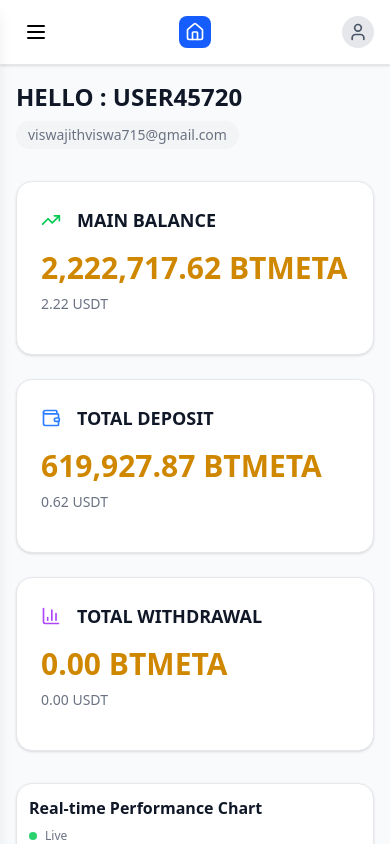
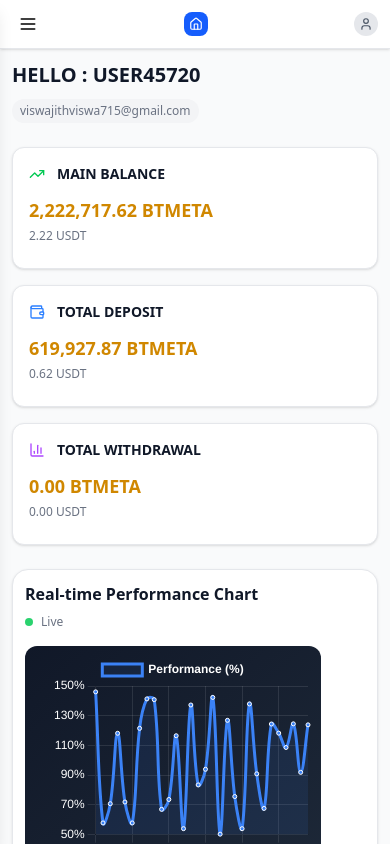
Before and after one commit to Viswajith2003/stockweb, a React (Vite) app: page / in a window 390 px wide. Shown: the top 844 px of the page. Built offline with nearby package versions, Linux system fonts and the light colour scheme.

Commit message:
make responsive and almost done

```diff
--- a/src/Frontend/Pages/Home.jsx
+++ b/src/Frontend/Pages/Home.jsx
@@ -1,7 +1,7 @@
 import React, { useState, useEffect } from "react";
 import { Menu, Home, User, TrendingUp, Wallet, BarChart3 } from "lucide-react";
-import Sidebar from "../../components/sidebar.jsx"; // Import the Sidebar component
-import PerformanceChart from "../../components/PerformanceChart.jsx"; // Import the PerformanceChart component
+import Sidebar from "../../components/sidebar.jsx";
+import PerformanceChart from "../../components/PerformanceChart.jsx";
 
 const HomeUI = () => {
   const [isMenuOpen, setIsMenuOpen] = useState(false);
@@ -69,27 +69,27 @@ const HomeUI = () => {
   return (
     <div className="min-h-screen bg-gray-50 flex flex-col">
       {/* Header */}
-      <header className="bg-white shadow-sm border-b border-gray-200 px-4 py-3 md:px-6">
+      <header className="bg-white shadow-sm border-b border-gray-200 px-3 py-2 sm:px-4 sm:py-3 md:px-6">
         <div className="flex items-center justify-between">
           <button
             onClick={toggleMenu}
-            className="p-2 hover:bg-gray-100 rounded-lg transition-colors md:hidden"
+            className="p-1.5 sm:p-2 hover:bg-gray-100 rounded-lg transition-colors md:hidden"
           >
-            <Menu className="w-6 h-6" />
+            <Menu className="w-5 h-5 sm:w-6 sm:h-6" />
           </button>
 
-          <div className="flex items-center space-x-2">
-            <div className="w-8 h-8 bg-blue-600 rounded-lg flex items-center justify-center">
-              <Home className="w-5 h-5 text-white" />
+          <div className="flex items-center space-x-1.5 sm:space-x-2">
+            <div className="w-6 h-6 sm:w-8 sm:h-8 bg-blue-600 rounded-lg flex items-center justify-center">
+              <Home className="w-3.5 h-3.5 sm:w-5 sm:h-5 text-white" />
             </div>
-            <span className="text-xl font-bold text-gray-900 hidden sm:block">
+            <span className="text-lg sm:text-xl font-bold text-gray-900 hidden sm:block">
               HomeUI
             </span>
           </div>
 
           <div className="flex items-center space-x-2">
-            <div className="w-8 h-8 bg-gray-200 rounded-full flex items-center justify-center">
-              <User className="w-5 h-5 text-gray-600" />
+            <div className="w-6 h-6 sm:w-8 sm:h-8 bg-gray-200 rounded-full flex items-center justify-center">
+              <User className="w-3.5 h-3.5 sm:w-5 sm:h-5 text-gray-600" />
             </div>
           </div>
         </div>
@@ -100,16 +100,16 @@ const HomeUI = () => {
         <Sidebar isMenuOpen={isMenuOpen} toggleMenu={toggleMenu} />
 
         {/* Main Content */}
-        <main className="flex-1 p-4 md:p-6 lg:p-8">
-          <div className="max-w-4xl mx-auto">
+        <main className="flex-1 p-3 sm:p-4 md:p-6 lg:p-8">
+          <div className="max-w-7xl mx-auto">
             {/* Welcome Section */}
-            <div className="mb-8">
-              <div className="flex flex-col sm:flex-row sm:items-center sm:justify-between gap-4">
+            <div className="mb-6 sm:mb-8">
+              <div className="flex flex-col sm:flex-row sm:items-center sm:justify-between gap-3 sm:gap-4">
                 <div>
-                  <h1 className="text-2xl md:text-3xl font-bold text-gray-900 mb-2">
+                  <h1 className="text-xl sm:text-2xl md:text-3xl font-bold text-gray-900 mb-2">
                     HELLO : USER45720
                   </h1>
-                  <p className="text-sm text-gray-500 bg-gray-100 px-3 py-1 rounded-full inline-block">
+                  <p className="text-xs sm:text-sm text-gray-500 bg-gray-100 px-2 sm:px-3 py-1 rounded-full inline-block break-all sm:break-normal">
                     viswajithviswa715@gmail.com
                   </p>
                 </div>
@@ -117,28 +117,30 @@ const HomeUI = () => {
             </div>
 
             {/* Cards Grid */}
-            <div className="grid grid-cols-1 md:grid-cols-2 lg:grid-cols-3 gap-6 mb-8">
+            <div className="grid grid-cols-1 sm:grid-cols-2 lg:grid-cols-3 gap-4 sm:gap-6 mb-6 sm:mb-8">
               {/* Main Balance Card */}
-              <div className="bg-white rounded-2xl shadow-sm border border-gray-200 p-6 hover:shadow-md transition-shadow">
-                <div className="flex items-center gap-4 mb-4">
-                  <TrendingUp className="w-5 h-5 text-green-500" />
-                  <h3 className="text-lg font-bold text-gray-900">
+              <div className="bg-white rounded-xl sm:rounded-2xl shadow-sm border border-gray-200 p-4 sm:p-6 hover:shadow-md transition-shadow">
+                <div className="flex items-center gap-3 sm:gap-4 mb-3 sm:mb-4">
+                  <TrendingUp className="w-4 h-4 sm:w-5 sm:h-5 text-green-500 flex-shrink-0" />
+                  <h3 className="text-sm sm:text-base lg:text-lg font-bold text-gray-900">
                     MAIN BALANCE
                   </h3>
                 </div>
                 {apiData.loading ? (
                   <div className="animate-pulse">
-                    <div className="h-8 bg-gray-200 rounded mb-2"></div>
-                    <div className="h-4 bg-gray-200 rounded w-24"></div>
+                    <div className="h-6 sm:h-8 bg-gray-200 rounded mb-2"></div>
+                    <div className="h-3 sm:h-4 bg-gray-200 rounded w-20 sm:w-24"></div>
                   </div>
                 ) : apiData.error ? (
-                  <div className="text-red-500 text-sm">{apiData.error}</div>
+                  <div className="text-red-500 text-xs sm:text-sm">
+                    {apiData.error}
+                  </div>
                 ) : (
                   <>
-                    <div className="text-3xl font-bold text-yellow-600 mb-2">
+                    <div className="text-lg sm:text-2xl lg:text-3xl font-bold text-yellow-600 mb-1 sm:mb-2 break-all">
                       {formatNumber(apiData.mainBalance)} BTMETA
                     </div>
-                    <div className="text-sm text-gray-500 mb-4">
+                    <div className="text-xs sm:text-sm text-gray-500 mb-2 sm:mb-4">
                       {formatUSDT(apiData.mainBalance)} USDT
                     </div>
                   </>
@@ -146,26 +148,28 @@ const HomeUI = () => {
               </div>
 
               {/* Total Deposit Card */}
-              <div className="bg-white rounded-2xl shadow-sm border border-gray-200 p-6 hover:shadow-md transition-shadow">
-                <div className="flex items-center gap-4 mb-4">
-                  <Wallet className="w-5 h-5 text-blue-500" />
-                  <h3 className="text-lg font-bold text-gray-900">
+              <div className="bg-white rounded-xl sm:rounded-2xl shadow-sm border border-gray-200 p-4 sm:p-6 hover:shadow-md transition-shadow">
+                <div className="flex items-center gap-3 sm:gap-4 mb-3 sm:mb-4">
+                  <Wallet className="w-4 h-4 sm:w-5 sm:h-5 text-blue-500 flex-shrink-0" />
+                  <h3 className="text-sm sm:text-base lg:text-lg font-bold text-gray-900">
                     TOTAL DEPOSIT
                   </h3>
                 </div>
                 {apiData.loading ? (
                   <div className="animate-pulse">
-                    <div className="h-8 bg-gray-200 rounded mb-2"></div>
-                    <div className="h-4 bg-gray-200 rounded w-24"></div>
+                    <div className="h-6 sm:h-8 bg-gray-200 rounded mb-2"></div>
+                    <div className="h-3 sm:h-4 bg-gray-200 rounded w-20 sm:w-24"></div>
                   </div>
                 ) : apiData.error ? (
-                  <div className="text-red-500 text-sm">{apiData.error}</div>
+                  <div className="text-red-500 text-xs sm:text-sm">
+                    {apiData.error}
+                  </div>
                 ) : (
                   <>
-                    <div className="text-3xl font-bold text-yellow-600 mb-2">
+                    <div className="text-lg sm:text-2xl lg:text-3xl font-bold text-yellow-600 mb-1 sm:mb-2 break-all">
                       {formatNumber(apiData.totalDeposit)} BTMETA
                     </div>
-                    <div className="text-sm text-gray-500 mb-4">
+                    <div className="text-xs sm:text-sm text-gray-500 mb-2 sm:mb-4">
                       {formatUSDT(apiData.totalDeposit)} USDT
                     </div>
                   </>
@@ -173,26 +177,28 @@ const HomeUI = () => {
               </div>
 
               {/* Total Withdrawal Card */}
-              <div className="bg-white rounded-2xl shadow-sm border border-gray-200 p-6 hover:shadow-md transition-shadow md:col-span-2 lg:col-span-1">
-                <div className="flex items-center gap-4 mb-4">
-                  <BarChart3 className="w-5 h-5 text-purple-500" />
-                  <h3 className="text-lg font-bold text-gray-900">
+              <div className="bg-white rounded-xl sm:rounded-2xl shadow-sm border border-gray-200 p-4 sm:p-6 hover:shadow-md transition-shadow sm:col-span-2 lg:col-span-1">
+                <div className="flex items-center gap-3 sm:gap-4 mb-3 sm:mb-4">
+                  <BarChart3 className="w-4 h-4 sm:w-5 sm:h-5 text-purple-500 flex-shrink-0" />
+                  <h3 className="text-sm sm:text-base lg:text-lg font-bold text-gray-900">
                     TOTAL WITHDRAWAL
                   </h3>
                 </div>
                 {apiData.loading ? (
                   <div className="animate-pulse">
-                    <div className="h-8 bg-gray-200 rounded mb-2"></div>
-                    <div className="h-4 bg-gray-200 rounded w-24"></div>
+                    <div className="h-6 sm:h-8 bg-gray-200 rounded mb-2"></div>
+                    <div className="h-3 sm:h-4 bg-gray-200 rounded w-20 sm:w-24"></div>
                   </div>
                 ) : apiData.error ? (
-                  <div className="text-red-500 text-sm">{apiData.error}</div>
+                  <div className="text-red-500 text-xs sm:text-sm">
+                    {apiData.error}
+                  </div>
                 ) : (
                   <>
-                    <div className="text-3xl font-bold text-yellow-600 mb-2">
+                    <div className="text-lg sm:text-2xl lg:text-3xl font-bold text-yellow-600 mb-1 sm:mb-2 break-all">
                       {formatNumber(apiData.totalWithdrawal)} BTMETA
                     </div>
-                    <div className="text-sm text-gray-500 mb-4">
+                    <div className="text-xs sm:text-sm text-gray-500 mb-2 sm:mb-4">
                       {formatUSDT(apiData.totalWithdrawal)} USDT
                     </div>
                   </>
@@ -203,15 +209,14 @@ const HomeUI = () => {
             {/* Performance Chart Component */}
             <PerformanceChart />
 
-            {/* Bottom Navigation */}
-            <div className="bg-white rounded-2xl shadow-sm border border-gray-200 p-4 md:hidden">
+            {/* Bottom Navigation - Mobile Only */}
+            <div className="bg-white rounded-xl sm:rounded-2xl shadow-sm border border-gray-200 p-3 sm:p-4 md:hidden">
               <div className="flex items-center justify-center">
-                <div className="w-12 h-12 bg-gray-900 rounded-xl flex items-center justify-center hover:bg-gray-800 transition-colors cursor-pointer">
-                  <Home className="w-6 h-6 text-white" />
+                <div className="w-10 h-10 sm:w-12 sm:h-12 bg-gray-900 rounded-lg sm:rounded-xl flex items-center justify-center hover:bg-gray-800 transition-colors cursor-pointer">
+                  <Home className="w-5 h-5 sm:w-6 sm:h-6 text-white" />
                 </div>
               </div>
             </div>
-
           </div>
         </main>
       </div>
```
